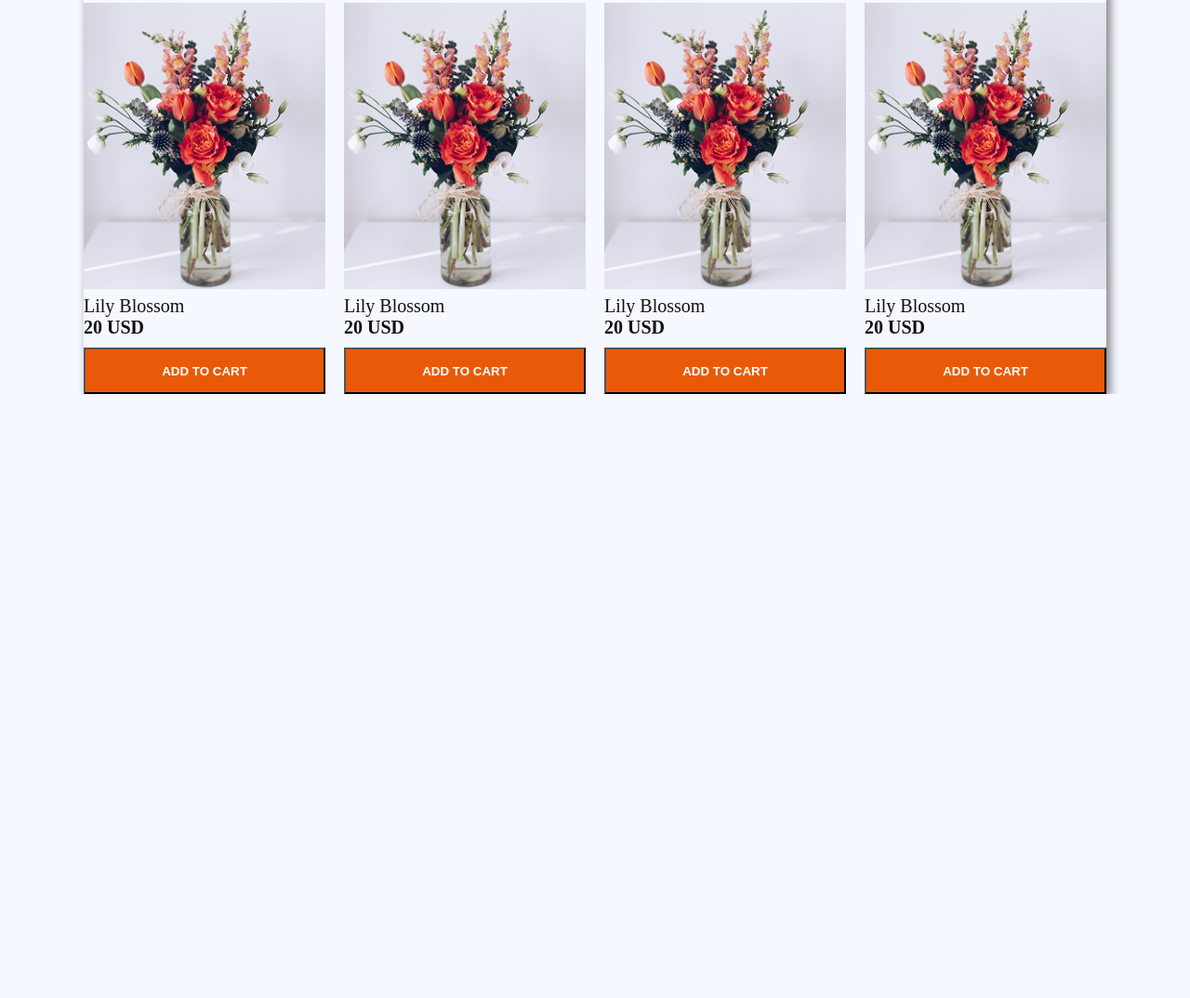
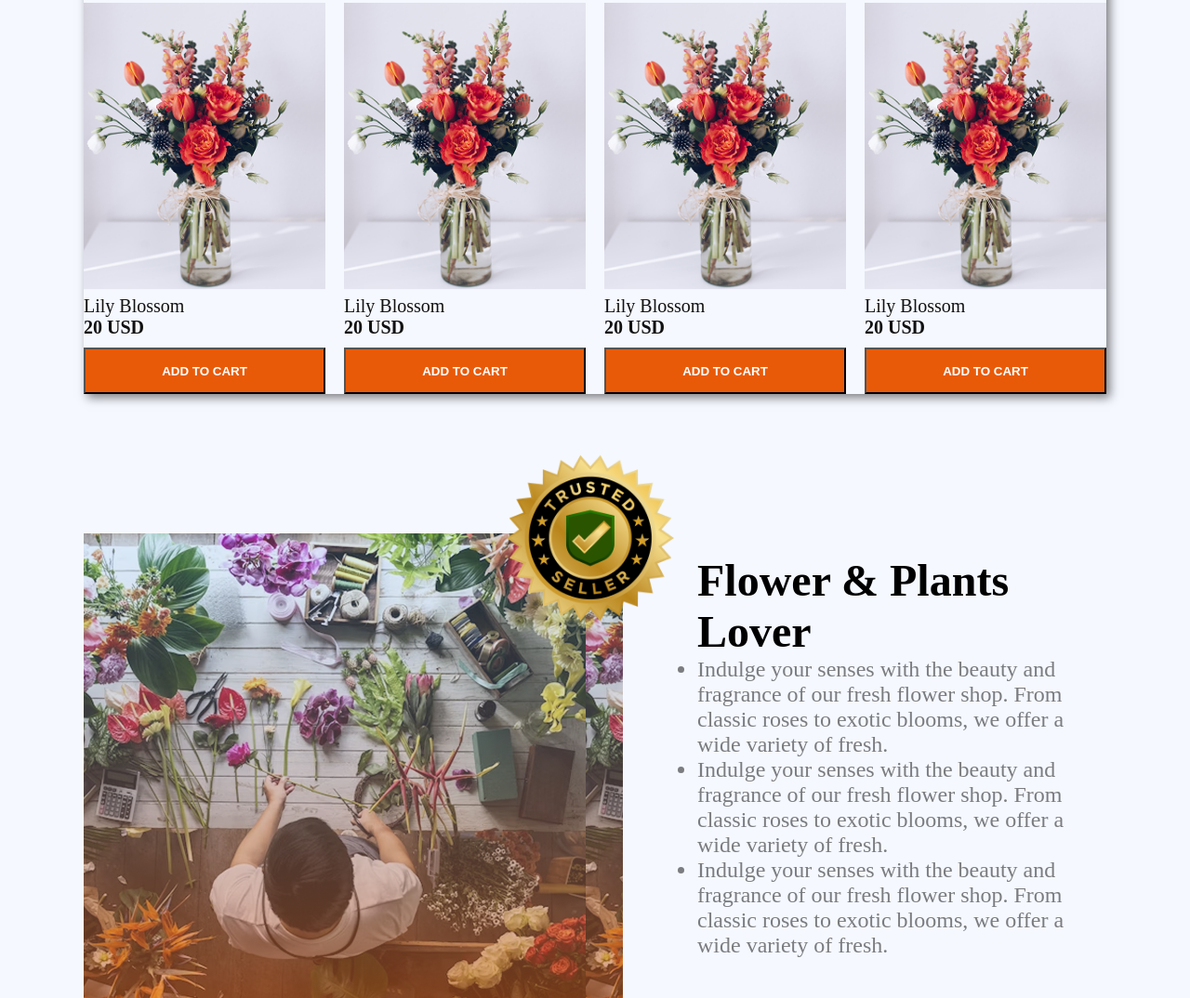
Before and after one commit to Asif-Mashruk/Assignment-PH-2, a plain HTML site: page index.html in a window 1280 px wide. Shown: the part 1349-2423 px from the top of the page at 93% size. Before the commit the page ends 1773 px from the top, so only its background shows below. Drawn offline with Linux system fonts and the light colour scheme.

Commit message:
added the plant and flower lover section

```diff
--- a/index.html
+++ b/index.html
@@ -114,6 +114,22 @@
           </div>
         </div>
       </section>
+      <section class="plants-lover-section container">
+        <div class="plants-lover-section-left">
+          <img class="plant-section-img"  src="./assets/trusted-badge.png" alt="">
+        </div>
+        <div class="plants-lover-section-right">
+          <h1 class="plants-lover-section-title">Flower & Plants Lover</h1>
+          <ul class="plants-lover-section-description">
+            <li>Indulge your senses with the beauty and fragrance of our fresh flower shop. From classic roses to exotic blooms, we offer a wide variety of fresh.</li>
+            <li>Indulge your senses with the beauty and fragrance of our fresh flower shop. From classic roses to exotic blooms, we offer a wide variety of fresh.</li>
+            <li>Indulge your senses with the beauty and fragrance of our fresh flower shop. From classic roses to exotic blooms, we offer a wide variety of fresh.</li>
+
+          </ul>
+
+        </div>
+
+      </section>
     </main>
     <footer></footer>
   </body>
--- a/styles.css
+++ b/styles.css
@@ -115,6 +115,43 @@ img{
     width: 100%;
     margin-top: 10px;
 }
+/* plant lover section related styles */
+.plants-lover-section{
+    display: flex;
+    justify-content: center;
+    align-items: center;
+    gap: 80px;
+    margin-top: 150px;
+}
+.plants-lover-section-left{
+    background-image: url("./assets/flower-store.png");
+    background-image: 100%;
+    flex: 1;
+    /* object-fit: cover; */
+    height: 500px;
+}
+.plants-lover-section-right{
+    width: 40%;
+    margin-top: -20px;
+}
+.plant-section-img{
+    height: 250px;
+    width: 250px;
+    background: none;
+    margin-left: 420px;
+    margin-top: -120px;
+}
+.plants-lover-section-title{
+    font-size: 3rem;
+    font-weight: 700;
+    font-family: 'Times New Roman', Times, serif;
+    color: rgb(0, 0, 0);
+}
+.plants-lover-section-description{
+    font-size: 1.5rem;
+    color: rgba(0, 0, 0, 0.5);
+
+}
 
 @media screen and (max-width:576px){
     .navbar{
@@ -136,10 +173,26 @@ img{
     .fresh-flower-image{
         width: 100%;
     }
-    .fresh-flower-section-left{
+    .fresh-flower-section-left {
         width: 100%;
+
+
+        ;
     }
     .our-plants-container{
         grid-template-columns: repeat(2,1fr);
     }
-}
+    .plants-lover-section{
+        flex-direction: column;
+
+    }
+    .plant-section-img{
+        margin: 0;
+        visibility: hidden;
+    }
+    .plants-lover-section-left{
+        width: 100%;
+        background-size: cover;
+        background-repeat: no-repeat;
+        background-position: center;
+    }
```
